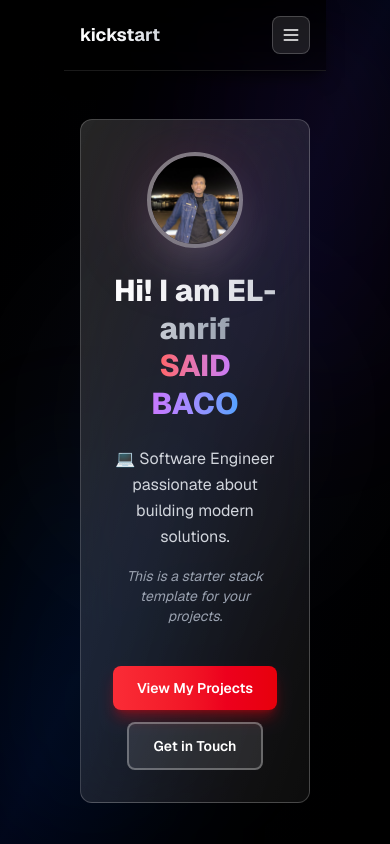
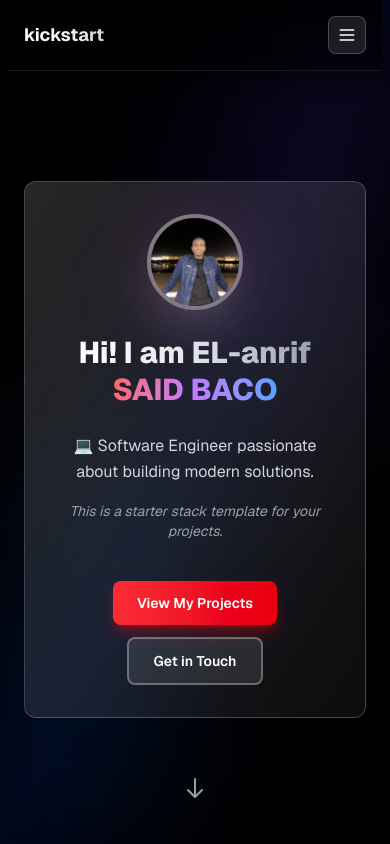
Before and after one commit to Elanrif/starter-stack-kits, a Next.js app: page / in a window 390 px wide. Shown: the top 844 px of the page. Built offline with nearby package versions, Linux system fonts and the light colour scheme.

Commit message:
fix: responsive design

```diff
--- a/src/app/layout.tsx
+++ b/src/app/layout.tsx
@@ -14,8 +14,8 @@ const geistMono = Geist_Mono({
 });
 
 export const metadata: Metadata = {
-  title: "Portfolio - Développeur",
-  description: "Portfolio professionnel d'un développeur.",
+  title: "Starter Kits - Développeur",
+  description: "Starter Kits professionnel d'un développeur.",
 };
 
 export const viewport: Viewport = {
@@ -31,7 +31,7 @@ export default function RootLayout({
   return (
     <html lang="fr">
       <body
-        className={`${geistSans.variable} ${geistMono.variable} antialiased px-16 sm:px-32`}
+        className={`${geistSans.variable} ${geistMono.variable} antialiased px-2 sm:px-32`}
       >
         <Header />
         <main>{children}</main>
```
